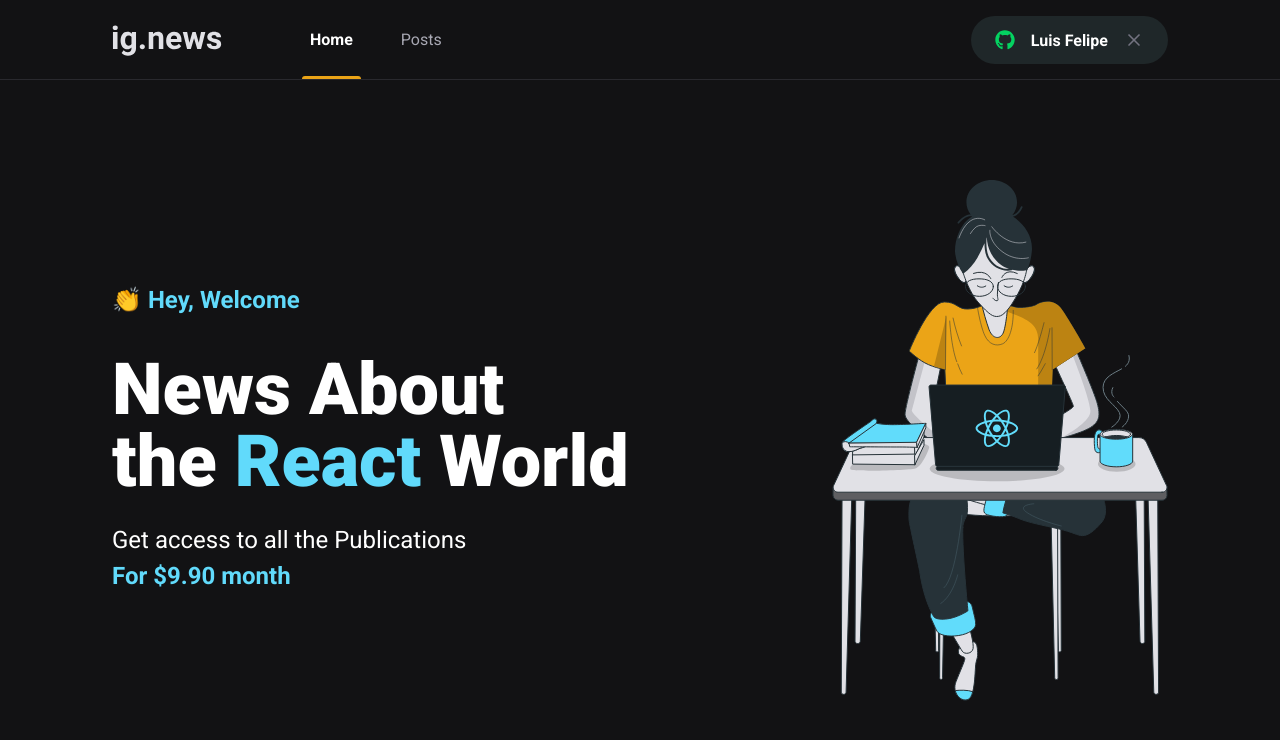
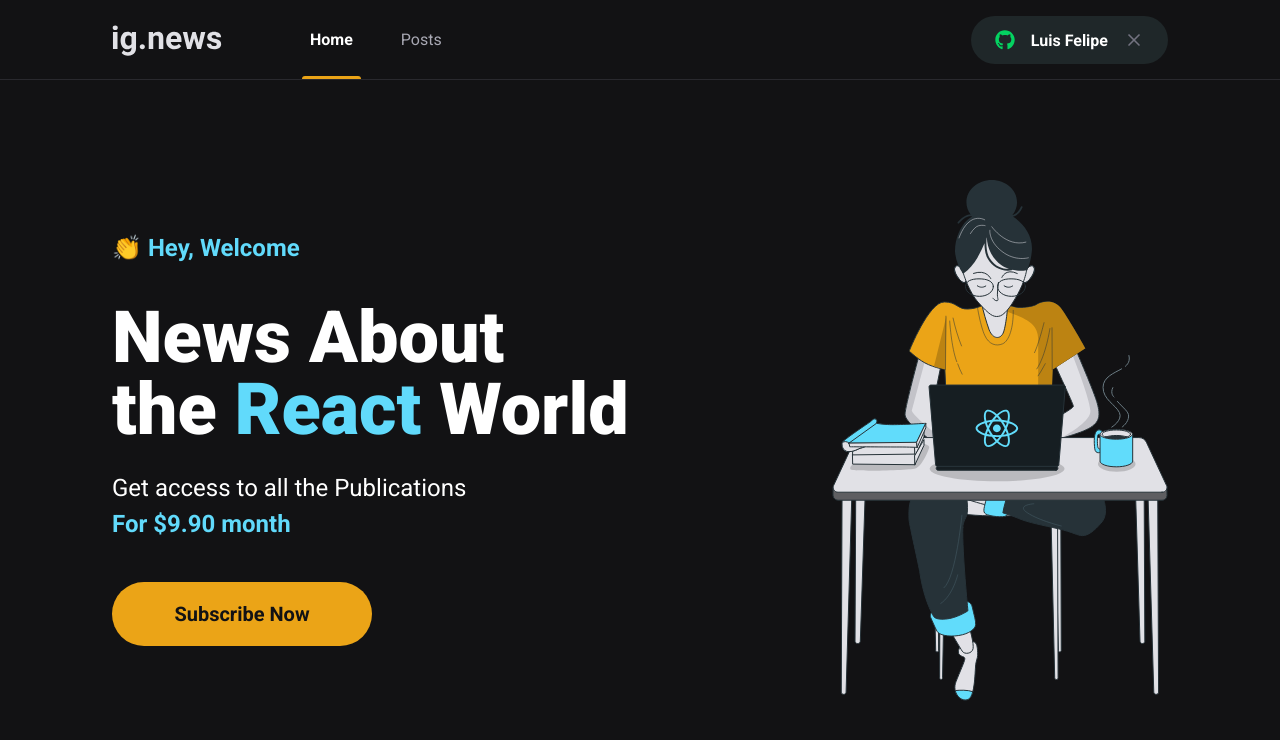
Before and after one commit to felipegarcao/ignews-nextjs, a Next.js app: page / in a window 1280 px wide. Shown: the top 740 px of the page. Built offline with nearby package versions, Linux system fonts and the light colour scheme.

Commit message:
Componente SubscribeButton (Botão Para Se Escrever)

```diff
--- /dev/null
+++ b/src/components/SubscribeButton/index.tsx
@@ -0,0 +1,12 @@
+import styles from './styles.module.scss'
+
+export function SubscribeButton(){
+  return (
+    <button
+      type="button"
+      className={styles.subscribeButton}
+    >
+      Subscribe Now
+    </button>
+  )
+}
--- /dev/null
+++ b/src/components/SubscribeButton/styles.module.scss
@@ -0,0 +1,21 @@
+.subscribeButton {
+  height: 4rem;
+  width: 260px;
+  border: 0;
+  border-radius: 2rem;
+  background: var(--yellow-500);
+  font-weight: bold;
+  color: var(--gray-900);
+  font-size: 1.25rem;
+
+  display: flex;
+  align-items: center;
+  justify-content: center;
+
+
+  transition: filter 0.2;
+
+  &:hover {
+    filter: brightness(0.8);
+  }
+}
--- a/src/pages/home.module.scss
+++ b/src/pages/home.module.scss
@@ -12,10 +12,10 @@
 .hero {
   max-width: 600px;
 
-  > span { // pegando o espaço que esta apenas um nivel
+  > span {
+    // pegando o espaço que esta apenas um nivel
     font-size: 1.5rem;
     font-weight: bold;
-
   }
 
   h1 {
@@ -39,4 +39,7 @@
       font-weight: bold;
     }
   }
+  button {
+    margin-top: 2.5rem;
+  }
 }
--- a/src/pages/index.tsx
+++ b/src/pages/index.tsx
@@ -1,4 +1,5 @@
 import Head from 'next/head';
+import { SubscribeButton } from '../components/SubscribeButton';
 
 import styles from './home.module.scss'
 
@@ -17,6 +18,7 @@
           Get access to all the Publications <br />
           <span>For $9.90 month</span>
         </p>
+        <SubscribeButton />
       </section>
       <img src="/images/avatar.svg" alt="Girl Coding" />
     </main>
```
